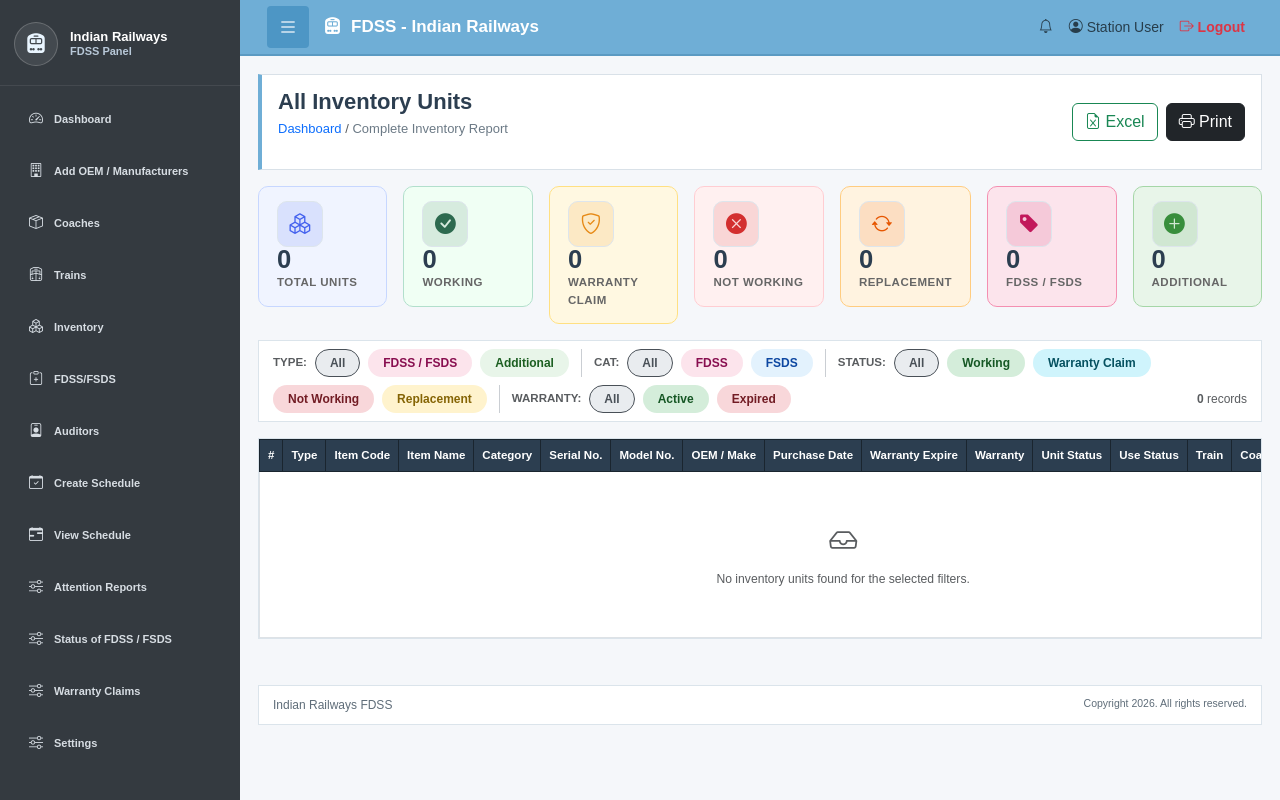
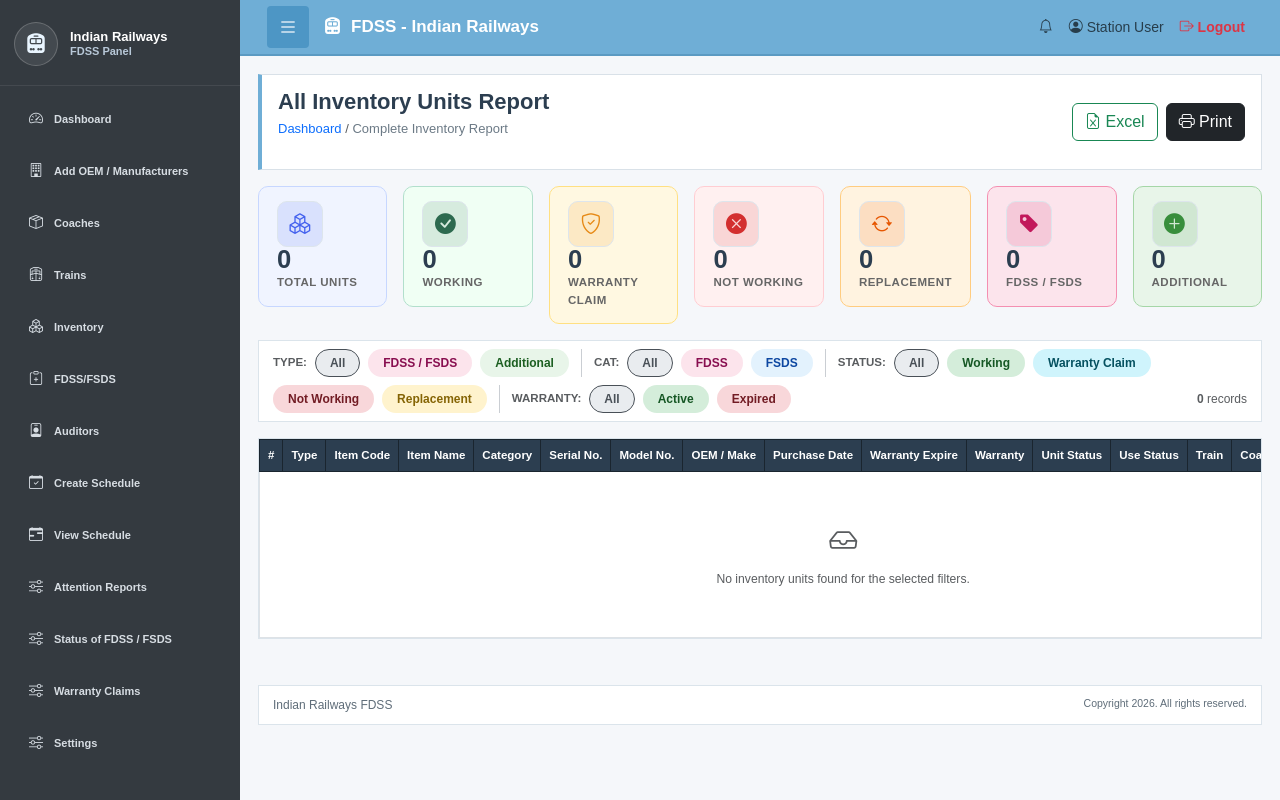
Before and after one commit to gusainakhil/fdss, a PHP site: page /All-inventory-unit.php in a window 1280 px wide. Run offline with PHP 8.4, Linux system fonts and the light colour scheme; a user stored in the database is signed in; data comes from the database, SQL or seed files in the repository.

Commit message:
updated code

```diff
--- a/All-inventory-unit.php
+++ b/All-inventory-unit.php
@@ -306,7 +306,7 @@ function filter_url($overrides = []) {
         <!-- PAGE HEADER -->
         <div class="page-header no-print">
             <div>
-                <h1>All Inventory Units</h1>
+                <h1>All Inventory Units Report </h1>
                 <p class="page-header-subtitle">
                     <a href="index.php" class="text-primary text-decoration-none">Dashboard</a>
                     <span class="text-muted"> / </span>Complete Inventory Report
@@ -514,7 +514,7 @@ function filter_url($overrides = []) {
                                     <?php if ($section === 'fdss_fsds'): ?>
                                         <i class="bi bi-tag-fill me-1 text-danger"></i> FDSS / FSDS Attached Inventory
                                     <?php else: ?>
-                                        <i class="bi bi-plus-circle-fill me-1 text-success"></i> Additional / Standalone Inventory
+                                        <i class="bi bi-plus-circle-fill me-1 text-success"></i> Additional / Temporary Inventory
                                     <?php endif; ?>
                                 </td>
                             </tr>
```
